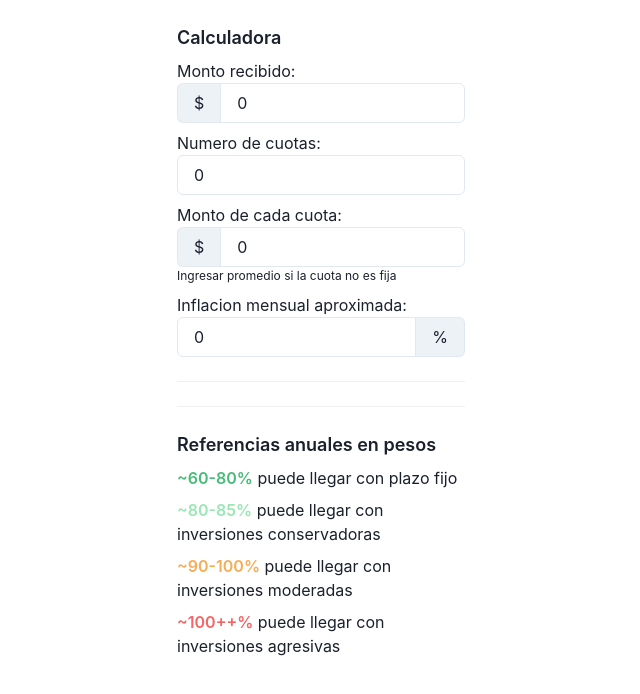
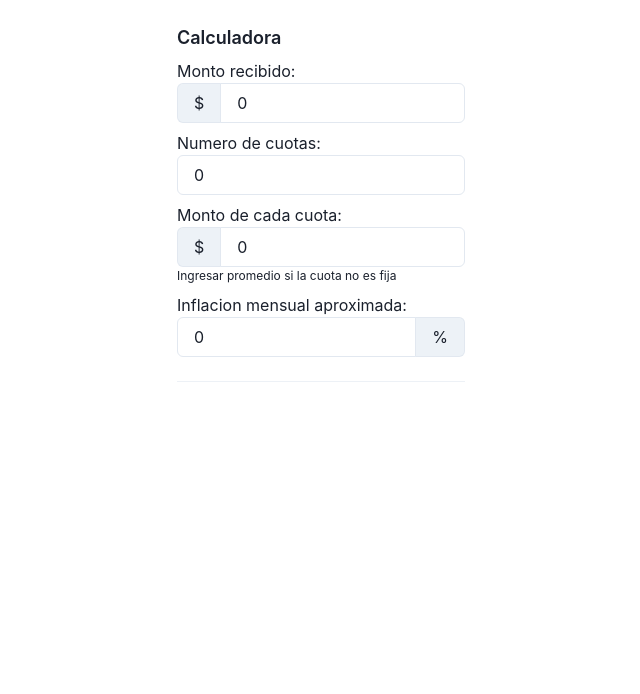
Before and after one commit to tomi-mercado/calculadora-para-padre, a Next.js app: page / in a window 1280 px wide. Shown: the top 694 px of the page, without its empty margins (319-959 px from the left). Built offline with nearby package versions, Linux system fonts and the light colour scheme.

Commit message:
remove references

```diff
--- a/pages/index.tsx
+++ b/pages/index.tsx
@@ -146,39 +146,6 @@ function InvestmentCalculator() {
             </Text>
           </Stack>
         )}
-
-        <Divider />
-
-        <Stack gap={2}>
-          <Text fontSize="lg" fontWeight={600}>
-            Referencias anuales en pesos
-          </Text>
-
-          <Text>
-            <Text as="span" color="green.400" fontWeight={600}>
-              ~60-80%
-            </Text>{" "}
-            puede llegar con plazo fijo
-          </Text>
-          <Text>
-            <Text as="span" color="green.200" fontWeight={600}>
-              ~80-85%
-            </Text>{" "}
-            puede llegar con inversiones conservadoras
-          </Text>
-          <Text>
-            <Text as="span" fontWeight={600} color="orange.300">
-              ~90-100%
-            </Text>{" "}
-            puede llegar con inversiones moderadas
-          </Text>
-          <Text>
-            <Text as="span" fontWeight={600} color="red.400">
-              ~100++%
-            </Text>{" "}
-            puede llegar con inversiones agresivas
-          </Text>
-        </Stack>
       </Stack>
     </>
   );
```
